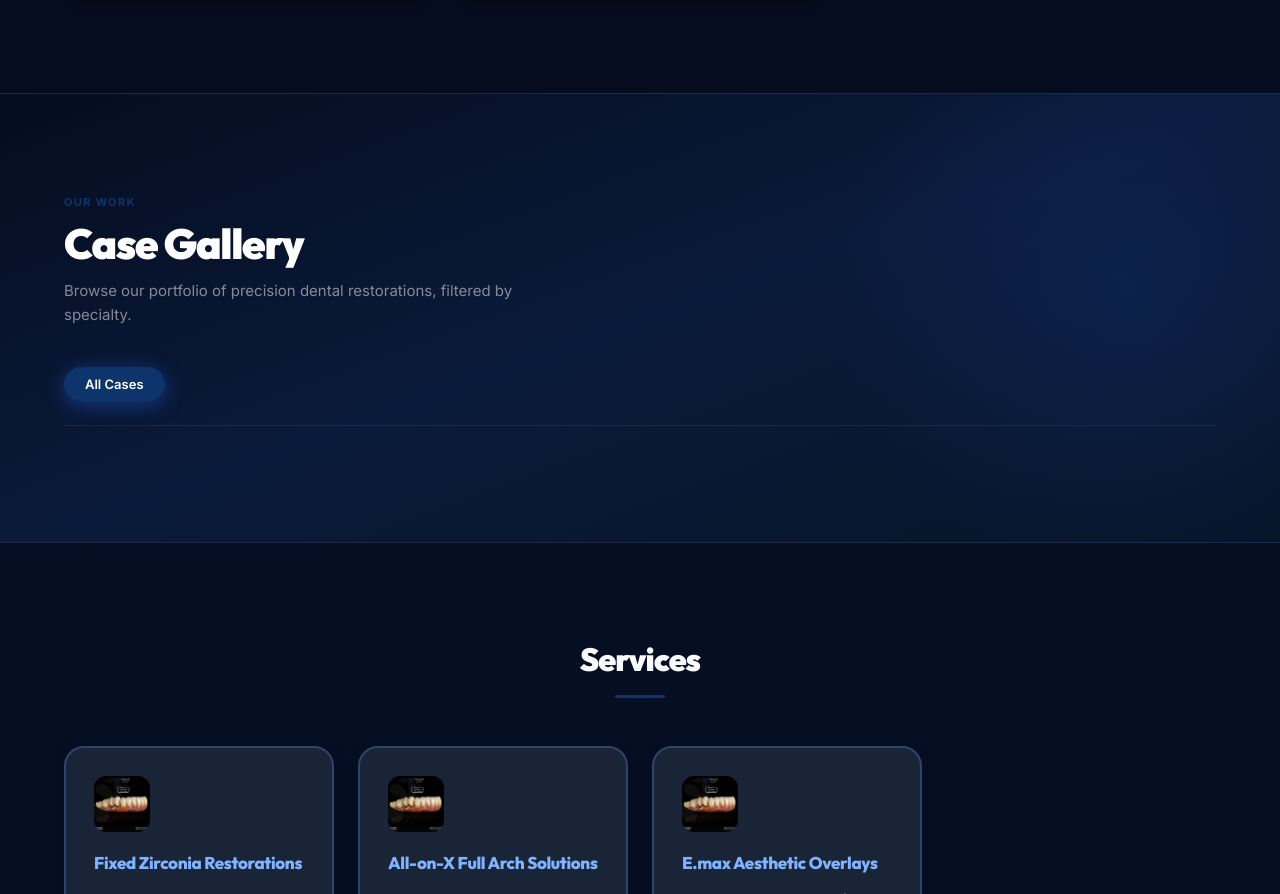
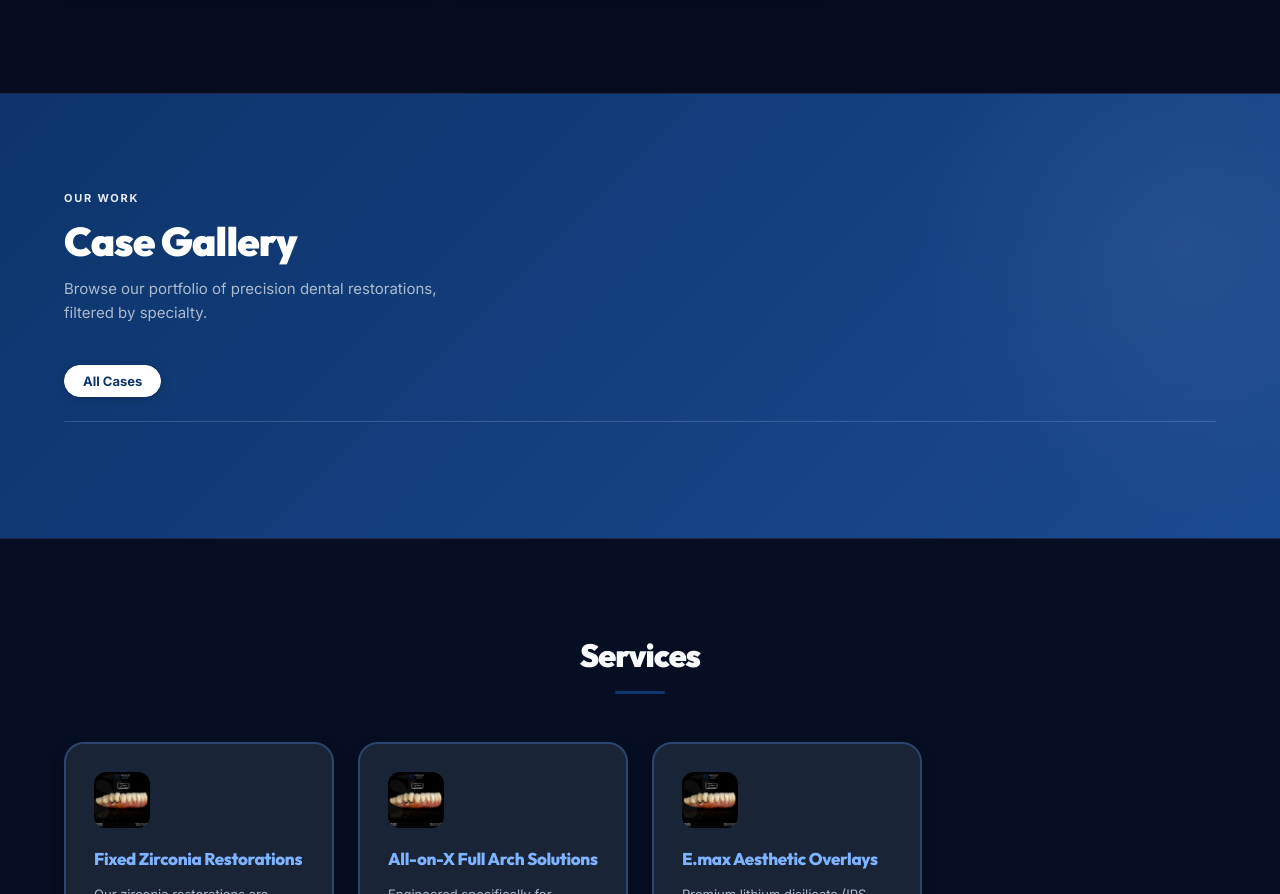
Before and after one commit to tahaayman1/sharafdentlab, a website: page index.html in a window 1280 px wide. Shown: the part 2095-2989 px from the top of the page. Drawn offline with nearby package versions, Linux system fonts and the light colour scheme.

Commit message:
style: fix gallery section - navy background matching hero, white overline, navy-themed filter buttons

```diff
--- a/css/style.css
+++ b/css/style.css
@@ -606,8 +606,8 @@ section {
 
 /* ── Case Gallery — Professional Filterable Grid ──────────────── */
 .case-gallery-section {
-  background: linear-gradient(160deg, #050d1f 0%, #0a1a3a 50%, #071428 100%);
-  padding: 100px 0 80px;
+  background: linear-gradient(135deg, #0d346b 0%, #1a4a8f 100%);
+  padding: 96px 0 80px;
   position: relative;
   overflow: hidden;
 }
@@ -615,11 +615,11 @@ section {
 .case-gallery-section::before {
   content: '';
   position: absolute;
-  top: -100px;
-  right: -150px;
-  width: 600px;
-  height: 600px;
-  background: radial-gradient(circle, rgba(37, 99, 235, 0.12) 0%, transparent 70%);
+  top: -120px;
+  right: -180px;
+  width: 550px;
+  height: 550px;
+  background: radial-gradient(circle, rgba(255,255,255,0.06) 0%, transparent 70%);
   pointer-events: none;
 }
 
@@ -631,68 +631,70 @@ section {
   margin-bottom: 40px;
 }
 
-.section-overline {
+.gallery-overline {
   display: block;
   font-size: 11px;
   font-weight: 700;
   text-transform: uppercase;
-  letter-spacing: 0.12em;
-  color: var(--primary);
-  margin-bottom: 10px;
+  letter-spacing: 0.16em;
+  color: rgba(255,255,255,0.9);
+  margin-bottom: 12px;
 }
 
 .gallery-main-title {
   font-family: var(--font-display);
-  font-size: 42px;
+  font-size: 40px;
   font-weight: 900;
-  letter-spacing: -0.03em;
+  letter-spacing: -0.02em;
   color: #ffffff;
   line-height: 1.1;
-  margin-bottom: 12px;
+  margin-bottom: 14px;
 }
 
 .gallery-subtitle {
   font-size: 15px;
-  color: rgba(255,255,255,0.5);
+  color: rgba(255,255,255,0.65);
   max-width: 480px;
+  line-height: 1.6;
 }
 
 /* Filter Bar */
 .gallery-filter-bar {
   display: flex;
   align-items: center;
-  gap: 10px;
+  gap: 8px;
   flex-wrap: wrap;
   margin-bottom: 36px;
   padding-bottom: 24px;
-  border-bottom: 1px solid rgba(255,255,255,0.08);
+  border-bottom: 1px solid rgba(255,255,255,0.15);
 }
 
 .gallery-filter-btn {
-  padding: 8px 20px;
+  padding: 7px 18px;
   border-radius: 100px;
-  border: 1px solid rgba(255,255,255,0.15);
-  background: rgba(255,255,255,0.04);
-  color: rgba(255,255,255,0.55);
+  border: 1.5px solid rgba(255,255,255,0.25);
+  background: transparent;
+  color: rgba(255,255,255,0.7);
   font-size: 13px;
   font-weight: 600;
   cursor: pointer;
-  transition: all 0.22s ease;
-  backdrop-filter: blur(4px);
+  transition: all 0.2s ease;
   white-space: nowrap;
+  font-family: var(--font-body);
 }
 
 .gallery-filter-btn:hover {
-  border-color: rgba(255,255,255,0.35);
+  border-color: rgba(255,255,255,0.7);
   color: #fff;
-  background: rgba(255,255,255,0.08);
+  background: rgba(255,255,255,0.1);
 }
 
 .gallery-filter-btn.active {
-  background: var(--primary);
-  border-color: var(--primary);
-  color: #fff;
-  box-shadow: 0 4px 20px rgba(37, 99, 235, 0.45);
+  background: #fff;
+  border-color: #fff;
+  color: #0d346b;
+  font-weight: 700;
+  box-shadow: 0 2px 12px rgba(0,0,0,0.2);
 }
 
 /* Gallery Grid */
@@ -709,14 +711,14 @@ section {
   overflow: hidden;
   aspect-ratio: 4/3;
   cursor: pointer;
-  background: rgba(255,255,255,0.04);
-  border: 1px solid rgba(255,255,255,0.08);
+  background: rgba(255,255,255,0.06);
+  border: 1px solid rgba(255,255,255,0.12);
   transition: transform 0.3s cubic-bezier(0.34, 1.56, 0.64, 1), box-shadow 0.3s ease;
 }
 
 .gallery-card:hover {
   transform: translateY(-4px) scale(1.01);
-  box-shadow: 0 20px 60px rgba(0,0,0,0.5), 0 0 0 1px rgba(37, 99, 235, 0.4);
+  box-shadow: 0 20px 60px rgba(0,0,0,0.4), 0 0 0 1px rgba(255,255,255,0.25);
 }
 
 /* First card spans 2 rows — featured */
@@ -756,7 +758,8 @@ section {
 .gallery-card-category {
   display: inline-block;
   padding: 3px 10px;
-  background: var(--primary);
+  background: rgba(255,255,255,0.2);
+  backdrop-filter: blur(8px);
   border-radius: 100px;
   font-size: 10px;
   font-weight: 700;
--- a/index.html
+++ b/index.html
@@ -132,9 +132,9 @@
     <div class="container">
       <div class="gallery-header">
         <div>
-          <span class="section-overline">Our Work</span>
+          <span class="gallery-overline">Our Work</span>
           <h2 class="gallery-main-title">Case Gallery</h2>
-          <p class="gallery-subtitle">Browse our portfolio of precision dental restorations, filtered by specialty.</p>
+          <p class="gallery-subtitle">Browse our portfolio of precision dental restorations,<br>filtered by specialty.</p>
         </div>
       </div>
 
```
